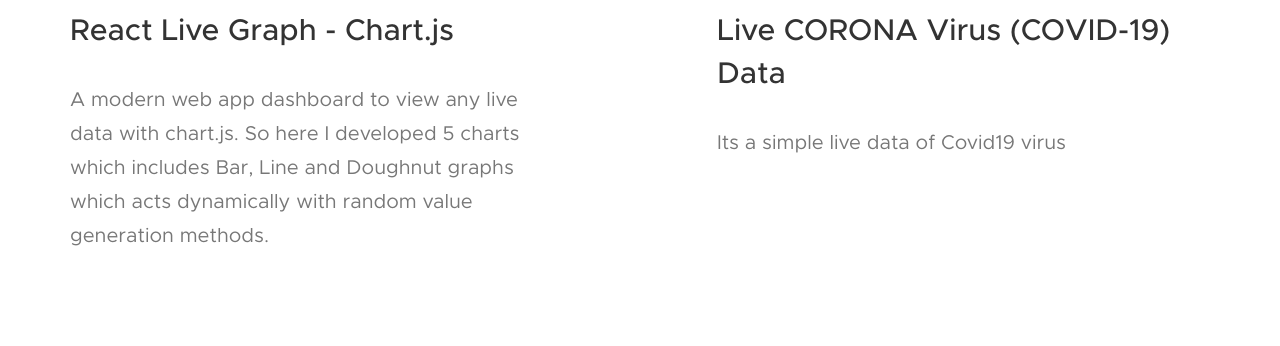
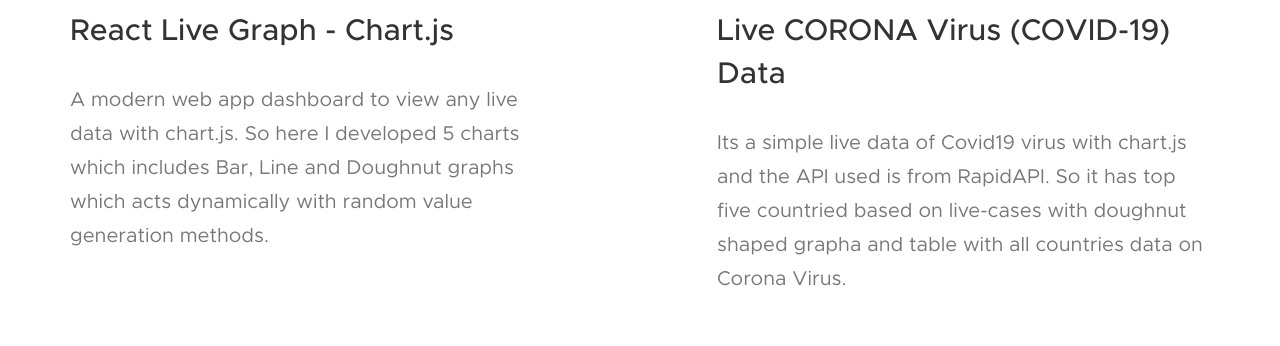
Before and after one commit to ashokgurusamy/portfolio, a plain HTML site: page index.html in a window 1280 px wide. Shown: the part 2500-2846 px from the top of the page. Drawn offline with Linux system fonts and the light colour scheme.

Commit message:
#modified content

```diff
--- a/index.html
+++ b/index.html
@@ -92,7 +92,7 @@
                 <div class="details">
                   <div class="title">Live CORONA Virus (COVID-19) Data</div>
                   <div class="description">
-                    Its a simple live data of Covid19 virus
+                    Its a simple live data of Covid19 virus with chart.js and the API used is from RapidAPI. So it has top five countried based on live-cases with doughnut shaped grapha and table with all countries data on Corona Virus.
                   </div>
                 </div>
               </div>
```
